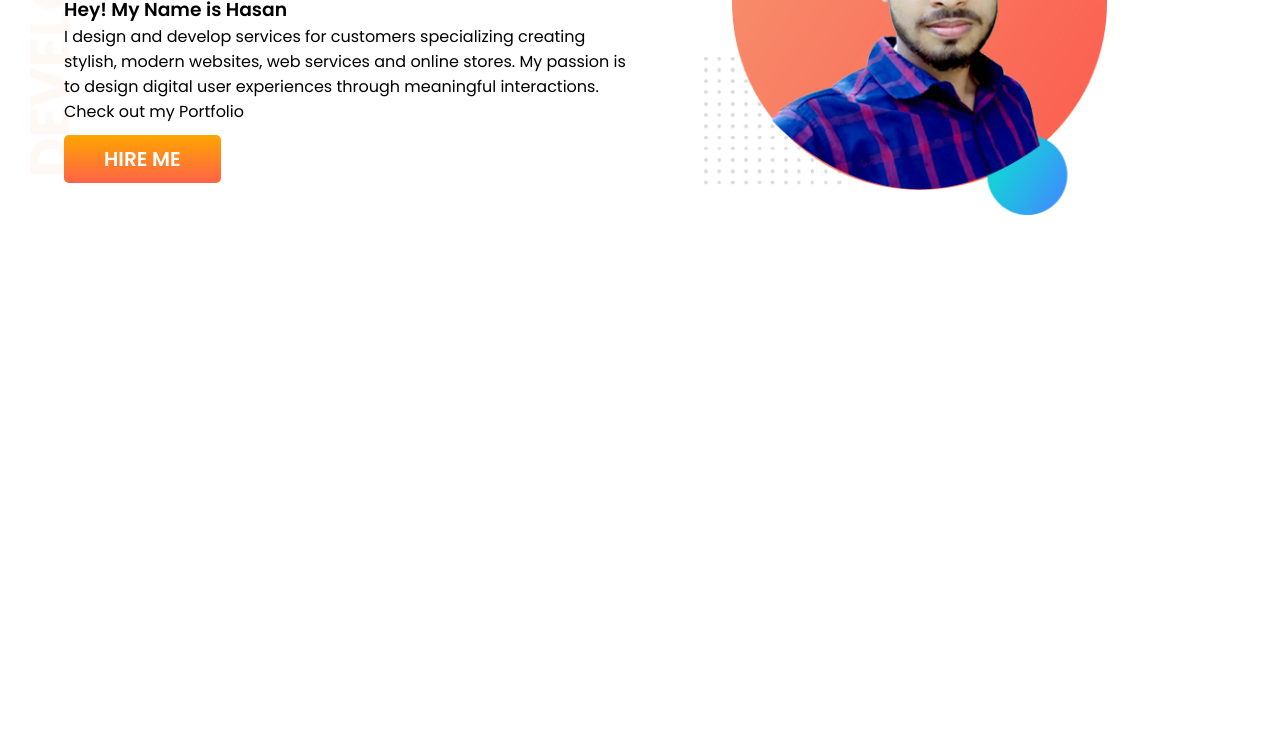
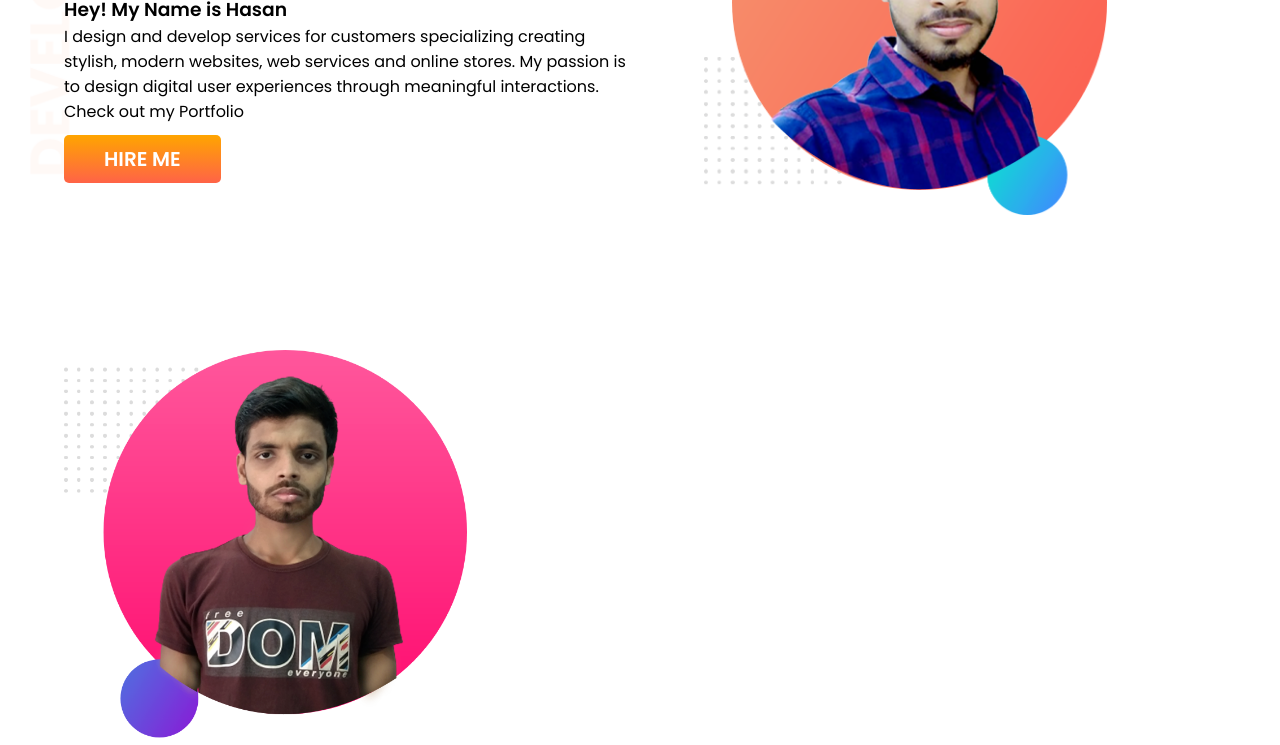
Before and after one commit to hasan283/portfolio_test, a plain HTML site: page index.html in a window 1280 px wide. Shown: the part 185-930 px from the top of the page. Before the commit the page ends 800 px from the top, so only its background shows below. Drawn offline with Linux system fonts and the light colour scheme; a web font is replaced by a local one.

Commit message:
This is my secont commit on about section

```diff
--- a/index.html
+++ b/index.html
@@ -30,6 +30,13 @@
         </div>
     </section>
 
+    <section class="container">
+        <div class="container-sec">
+            <img src="./images/about.png" alt="">
+        </div>
+        <div class="container-sec"></div>
+    </section>
+
 </body>
 
 </html>
--- a/style.css
+++ b/style.css
@@ -42,3 +42,17 @@ img{
 .header-sec img {
     width: 70%;
 }
+
+
+
+.container{
+    display: flex;
+    margin-top: 10%;
+}
+.container-sec{
+    width: 50%;
+    padding-left: 5%;
+}
+.container-sec img{
+    width: 70%;
+}
```
